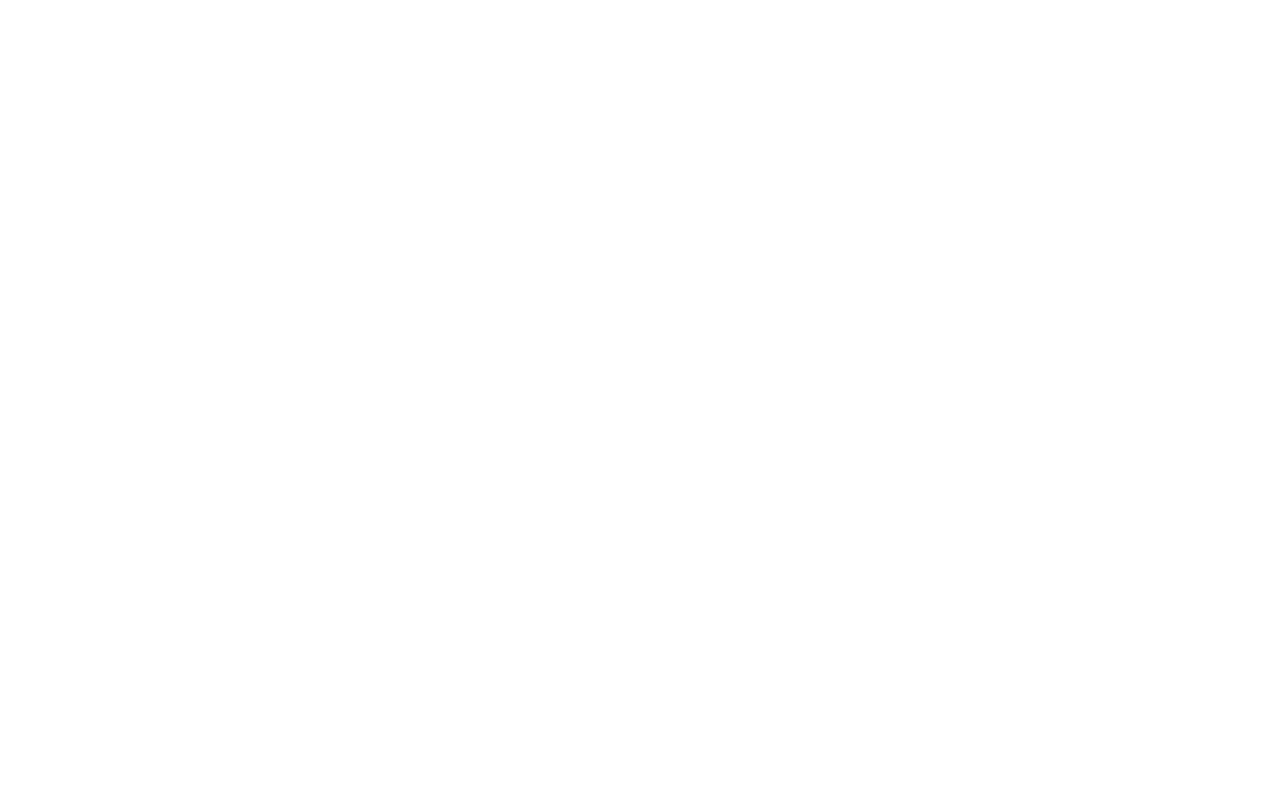
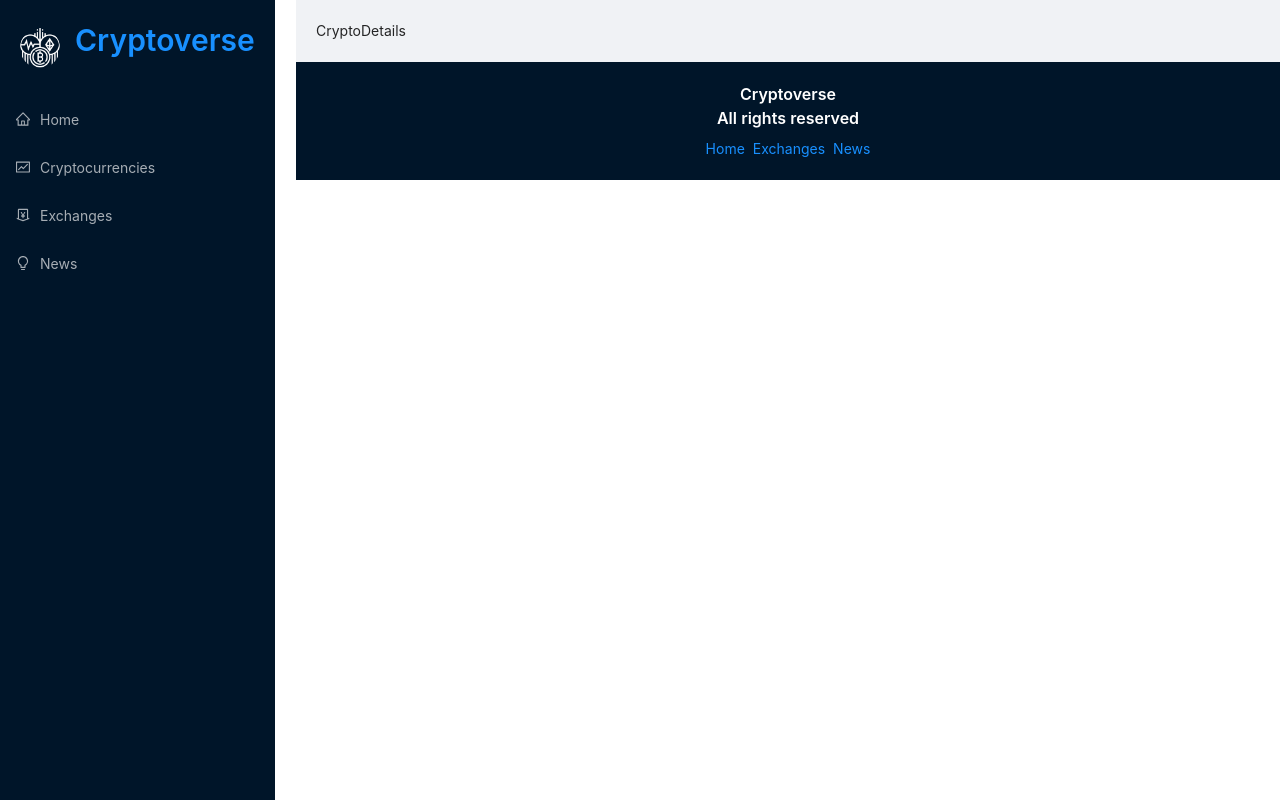
Before and after one commit to dongi2k/crypto, a React (Create React App) app: page /crypto/1 in a window 1280 px wide. Built offline with nearby package versions, Linux system fonts and the light colour scheme.

Commit message:
Setup Navigation & Footer

```diff
--- /dev/null
+++ b/src/App.css
@@ -0,0 +1,378 @@
+:root{
+    --text-primary:#000;
+    --bgPrimary:#fff;
+    --bgSecondary: #F9F9F9;
+    --pink: #0071bd;
+    --light-blue: #e6f7ff;
+    --border: #d9d9d9;
+}
+
+* {
+    margin: 0;
+    padding: 0;
+    box-sizing: border-box;
+}
+
+a:hover{
+    color: var(--pink) !important;
+}
+
+.app{
+    display: flex;
+    overflow: hidden;
+}
+
+.navbar{
+    flex: 0.2;
+    background-color: rgb(0, 21, 41);
+}
+
+.main{
+    flex: 0.8;
+    width: 100%;
+
+}
+.routes{
+    padding: 20px;
+}
+.nav-container{
+    position: fixed;
+    left: 0;
+    margin: 10px;
+    height: 100vh;
+    margin: 0px;
+    background-color: rgb(0, 21, 41);
+}
+
+.logo-container{
+    background-color: #001529;
+    display: flex;
+    padding: 20px;
+    align-items: center;
+    width: 100%;
+}
+.logo{
+    margin:0 0 0 15px;
+}
+.logo a{
+    color: white;
+}
+.menu-control-container{
+    display: none !important;
+    position: absolute !important;
+    right: 10px !important;
+    top: 25px !important;
+    font-size: 1.2rem !important;
+    background-color: var(--bgSecondary) !important;
+    border: none !important;
+}
+
+.loader{
+    height: 81vh;
+    display: flex;
+    justify-content: center;
+    align-items: center;
+}
+
+@media screen and (max-width:1300px){
+    .main{
+        margin-left: 50px;
+    }
+}
+
+@media screen and (max-width:1170px){
+    .main{
+        margin-left: 50px;
+    }
+}
+
+@media screen and (max-width:1000px){
+    .main{
+        margin-left: 100px;
+    }
+}
+
+@media screen and (max-width:800px){
+    .app{
+        flex-direction: column;
+        overflow: hidden;
+    }
+
+    .navbar{
+        flex: 1;
+    }
+
+    .main{
+        flex: 1;
+        margin-top: 90px;
+        margin-left: 0px;
+        margin-right: 10px;
+    }
+
+    .nav-container{
+        height: 8vh;
+        position:fixed;
+        width: 100%;
+        z-index: 100;
+        background-color: var(--bgSecondary);
+    }
+
+    .menu-control-container{
+        display: block !important;
+    }
+
+    .ant-menu{
+        position: absolute;
+        right: 0px;
+    }
+    .home-title{
+        font-size: 1.4rem !important;
+    }
+    .show-more{
+        font-size: 1.3rem !important;
+    }
+}
+
+.coin-detail-container{
+    margin: 30px;
+}
+
+.coin-heading-container{
+    display: flex;
+    justify-content: center;
+    align-items: center;
+    flex-direction: column;
+    border-bottom: 1px solid var(--border);
+    padding-top: 20px;
+    padding-bottom: 20px;
+    gap: 10px;
+}
+
+.coin-heading-container .coin-name{
+    font-weight: 900;
+    color: var(--pink);
+}
+
+.coin-heading-container p{
+    font-size: 1rem;
+    opacity: 0.9;
+    margin-bottom: 20px;
+}
+
+.stats-container{
+    display: flex;
+    justify-content: space-between;
+    align-items: center;
+    gap: 40px;
+}
+
+.stats-container h2{
+    font-weight: 700;
+    font-size: 1.4rem;
+    margin-top: 20px;
+    color: var(--pink);
+}
+
+.coin-details-heading{
+    font-weight: 700 !important;
+    margin-top: 20px !important;
+    color: var(--pink) !important;
+}
+
+.coin-stats{
+    display: flex;
+    justify-content: space-between;
+    border-bottom: 1px solid var(--border);
+    font-size: 1rem;
+    opacity: 0.9;
+    padding: 20px;
+
+}
+
+.coin-stats-name{
+    display: flex;
+    gap: 10px;
+    font-size: 1rem;
+}
+
+.stats{
+    font-weight: 800;
+}
+
+.coin-value-statistics-heading p{
+    font-size: 1rem;
+    opacity: 0.9;
+}
+
+.coin-desc-link{
+    display: flex;
+    gap: 40px;
+    margin-top: 40px;
+    padding-top: 20px;
+}
+
+.coin-desc-link h2{
+    font-weight: 700;
+    color: var(--pink);
+}
+
+.coin-desc-link p{
+    font-size: 1rem;
+    opacity: 0.9;
+}
+
+.coin-desc-link a{
+    color: var(--pink);
+}
+
+.coin-desc-link h3{
+    font-weight: 700;
+}
+
+.coin-desc{
+    flex: 0.5;
+}
+
+.coin-links{
+    padding: 0px 20px;
+    flex: 0.5;
+}
+
+.coin-link{
+    display: flex;
+    justify-content: space-between;
+    align-items: center;
+    border-bottom: 1px solid var(--border);
+    padding: 20px;
+}
+
+.link-name{
+    text-transform: capitalize;
+    font-size: 1rem;
+}
+
+.coin-link a{
+    color: var(--pink);
+    font-weight: 700;
+    font-size: 1rem;
+}
+
+.coin-link:hover, .coin-stats:hover{
+    background-color: var(--bgSecondary);
+}
+
+@media screen and (max-width:1000px){
+    .stats-container{
+        flex-direction: column;
+    }
+    .coin-desc-link{
+        flex-direction: column;
+    }
+    .stats-container h2{
+        margin-top: 0px;
+    }
+}
+
+@media screen and (max-width: 500px){
+    .coin-links{
+        padding: 0px;
+    }
+    .coin-detail-container{
+        margin: 0;
+    }
+}
+@media screen and (max-width: 500px){
+    .heading{
+        margin-top: 20px;
+    }
+}
+
+.select-news{
+    width: 180px;
+}
+.news-card{
+    min-height: 300px !important;
+}
+.news-image-container{
+    display: flex !important;
+    justify-content: space-between !important;
+}
+.news-title{
+    width: 70%;
+}
+
+.news-image-container .img{
+    width:100px;
+    height:100px;
+}
+.news-card p{
+    color: black;
+    margin: 10px 0px !important;
+}
+.provider-container{
+    display: flex;
+    justify-content: space-between;
+}
+.provider-name{
+    margin-left: 10px;
+}
+
+.chart-header{
+    display: flex;
+    justify-content: space-between;
+    gap: 50px;
+    color: #0071bd;
+}
+.chart-title{
+    color: #0071bd !important;
+}
+.price-container{
+    display: flex !important;
+    gap: 20px !important;
+    align-items: center !important;
+    flex-wrap: wrap !important;
+}
+.price-change{
+    font-weight: 900 !important;
+}
+.current-price{
+    margin-top: 0px !important;
+    font-weight: 900 !important;
+}
+.home-heading-container{
+    display: flex;
+    justify-content: space-between;
+    align-items: center;
+    margin-top: 40px;
+}
+.show-more{
+    margin-top: 0px !important;
+}
+.exchange-image{
+    margin: 0px 10px !important;
+}
+.search-crypto{
+    margin: 20px auto 30px auto;
+    width: 250px;
+}
+.crypto-card-container{
+    min-height: 65vh !important;
+}
+.crypto-card{
+    min-width: 250px;
+}
+.crypto-card .crypto-image{
+    width:35px;
+}
+.select-timeperiod{
+    width: 200px !important;
+    margin-top: 20px !important;
+}
+
+.footer {
+    background-color: #001529;
+    display: flex;
+    flex-direction: column;
+    padding: 20px;
+    align-items: center;
+}
--- a/src/App.js
+++ b/src/App.js
@@ -1,21 +1,48 @@
 import React from "react";
-import { Switch, Route, Link } from 'react-router-dom';
-import { Layout, Typography, Space} from "antd";
-import { Navbar } from "./components"
+import {Route, Link, Switch, BrowserRouter as Router, Routes} from 'react-router-dom';
+import {Layout, Typography, Space} from "antd";
+import {Navbar, Exchanges, Homepage, Cryptocurrencies, News, CryptoDetails} from "./components"
+import './App.css'
 
 const App = () => {
-    return(
+    return (
+
         <div className="app">
             <div className="navbar">
-
+                <Navbar/>
             </div>
             <div className="main">
 
-            </div>
-            <div className="footer">
+                <Layout>
 
+                    <div className="routes">
+                        <Routes>
+                            <Route excat path="/" element={<Homepage/>}/>
+                            <Route excat path="/exchanges" element={<Exchanges/>}/>
+                            <Route excat path="/cryptocurrencies" element={<Cryptocurrencies/>}/>
+                            <Route excat path="/crypto/:coinId" element={<CryptoDetails/>}/>
+                            <Route excat path="/news" element={<News/>}/>
+                        </Routes>
+
+                    </div>
+
+                </Layout>
+
+
+                <div className="footer">
+                    <Typography.Title level={5} style={{color: 'white', textAlign: "center"}}>
+                        Cryptoverse <br/>
+                        All rights reserved
+                    </Typography.Title>
+                    <Space>
+                        <Link to="/">Home</Link>
+                        <Link to="/exchanges">Exchanges</Link>
+                        <Link to="/news">News</Link>
+                    </Space>
+                </div>
             </div>
         </div>
+
     )
 }
 
--- /dev/null
+++ b/src/components/CryptoDetails.jsx
@@ -0,0 +1,11 @@
+import React from 'react';
+
+const CryptoDetails = () => {
+    return (
+        <div>
+            CryptoDetails
+        </div>
+    )
+}
+
+export default CryptoDetails
--- /dev/null
+++ b/src/components/Cryptocurrencies.jsx
@@ -0,0 +1,11 @@
+import React from 'react';
+
+const Cryptocurrencies = () => {
+    return(
+        <div>
+            Cryptocurrencies
+        </div>
+    )
+}
+
+export default Cryptocurrencies
--- /dev/null
+++ b/src/components/Exchanges.jsx
@@ -0,0 +1,11 @@
+import React from 'react';
+
+const Exchanges = () => {
+    return(
+        <div>
+            Exchanges
+        </div>
+    )
+}
+
+export default Exchanges
--- /dev/null
+++ b/src/components/Homepage.jsx
@@ -0,0 +1,11 @@
+import React from 'react';
+
+const Homepage = () => {
+    return(
+        <div>
+            Homepage
+        </div>
+    )
+}
+
+export default Homepage
--- a/src/components/Navbar.jsx
+++ b/src/components/Navbar.jsx
@@ -12,10 +12,25 @@
                 <Typography.Title level={2} className="logo">
                     <Link to="/">Cryptoverse</Link>
                 </Typography.Title>
+            </div>
                 {/*    <Button className="menu-control-container">
 
                 </Button> */}
-            </div>
+                <Menu theme="dark">
+                    <Menu.Item icon={<HomeOutlined />}>
+                        <Link to="/">Home</Link>
+                    </Menu.Item>
+                    <Menu.Item icon={<FundOutlined />}>
+                        <Link to="/cryptocurrencies">Cryptocurrencies</Link>
+                    </Menu.Item>
+                    <Menu.Item icon={<MoneyCollectOutlined />}>
+                    <Link to="/exchanges">Exchanges</Link>
+                    </Menu.Item>
+                    <Menu.Item icon={<BulbOutlined />}>
+                        <Link to="/news">News</Link>
+                    </Menu.Item>
+                </Menu>
+
 
         </div>
     )
--- /dev/null
+++ b/src/components/News.jsx
@@ -0,0 +1,11 @@
+import React from 'react';
+
+const News = () => {
+    return(
+        <div>
+            News
+        </div>
+    )
+}
+
+export default News
--- a/src/index.js
+++ b/src/index.js
@@ -1,6 +1,12 @@
 import React from "react";
 import ReactDOM from "react-dom";
+import { BrowserRouter as Router} from "react-router-dom";
+import App from "./App";
+import 'antd/dist/antd.css';
 
-import App from "./App";
-
-ReactDOM.render(<App />, document.getElementById('root'));
+ReactDOM.render(
+    <Router>
+     <App />
+    </Router>,
+    document.getElementById('root')
+);
```
Also changed, not shown: src/components/index.js (+6 -1 lines).
